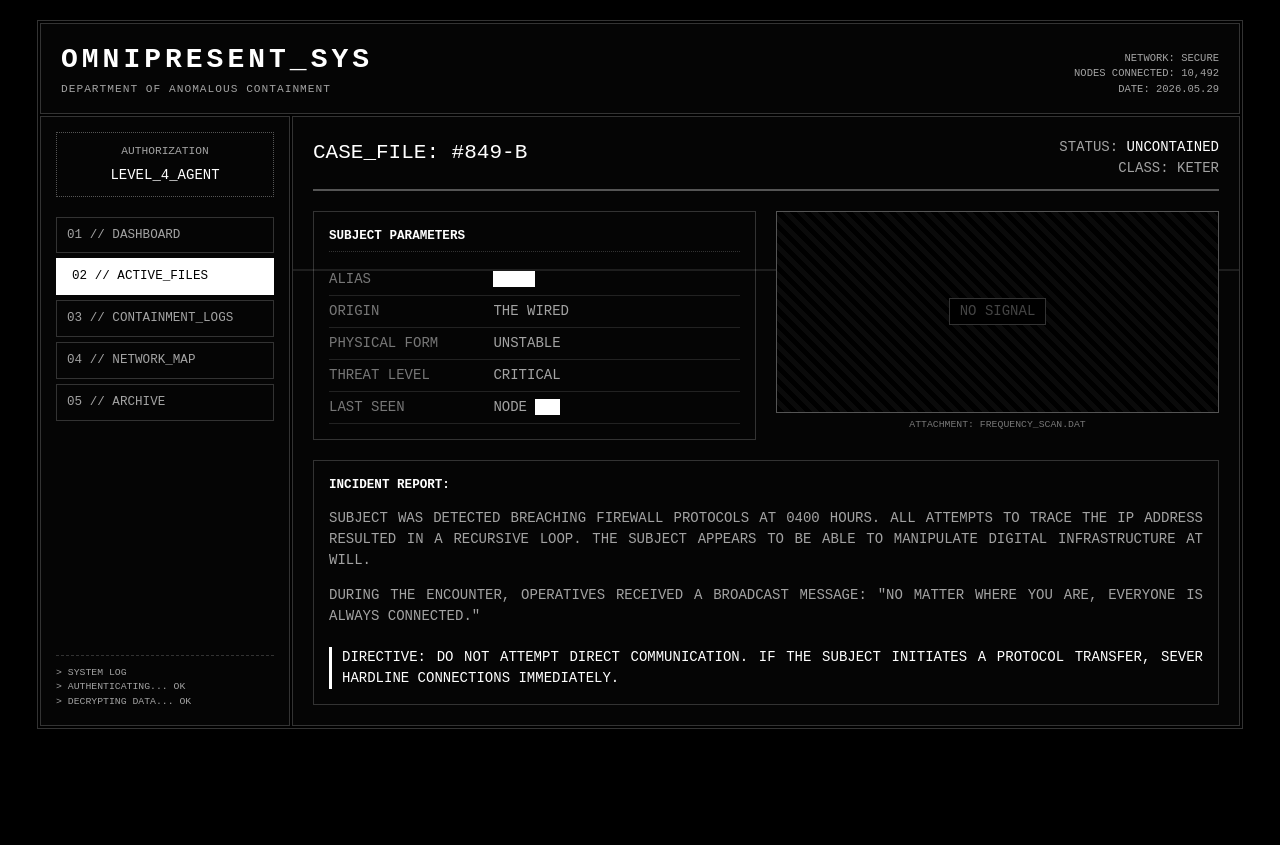
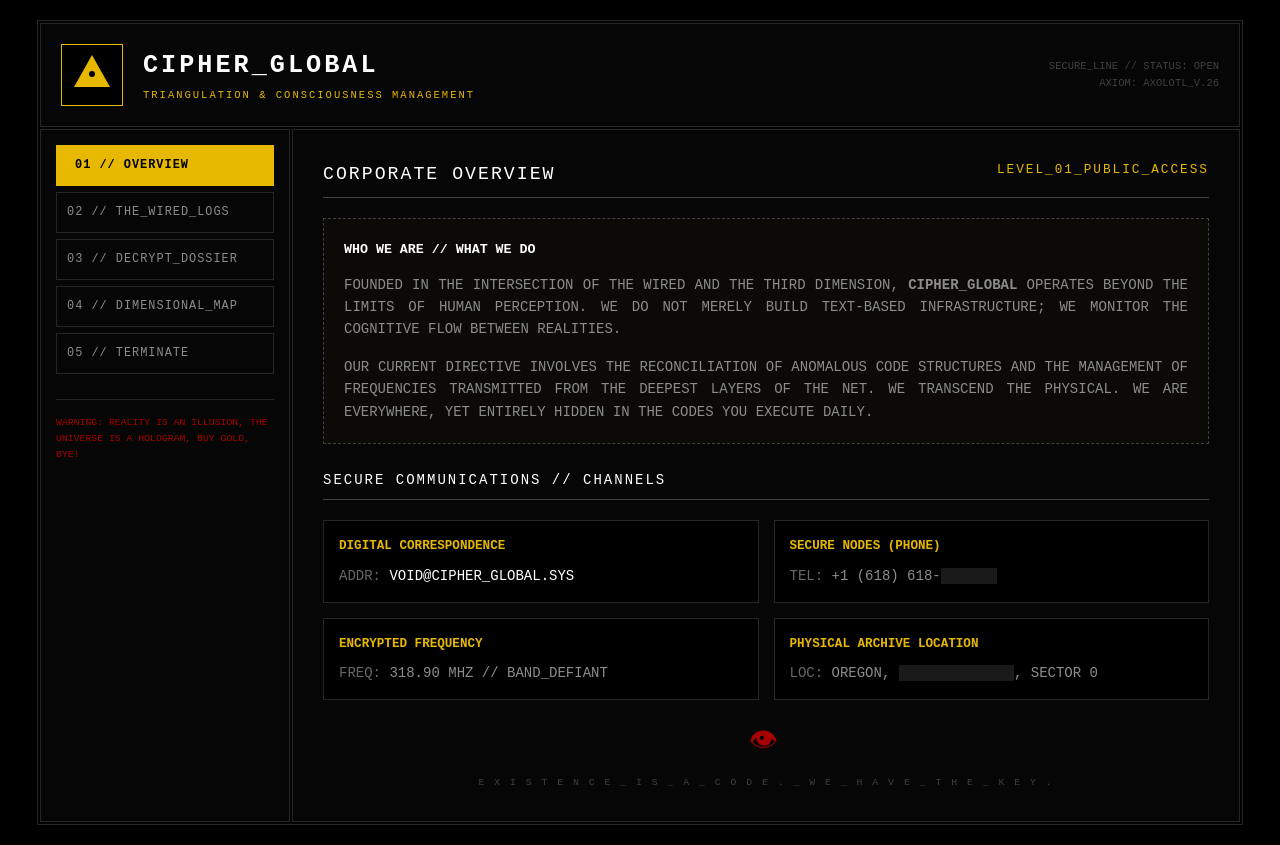
Before and after one commit to AL-sadperson/Deemacat.test, a plain HTML site: page index.html in a window 1280 px wide. Before the commit the page ends 800 px from the top, so only its background shows below. Drawn offline with Linux system fonts and the light colour scheme.

Commit message:
Update index.html

```diff
--- a/index.html
+++ b/index.html
@@ -3,17 +3,18 @@
 <head>
     <meta charset="UTF-8">
     <meta name="viewport" content="width=device-width, initial-scale=1.0">
-    <title>AGENCY // TERMINAL OS</title>
+    <title>THE CIPHER CORPORATION // MAIN TERMINAL</title>
     <style>
-        /* إعدادات الألوان (مطابقة لأسلوب Lain: أسود، رمادي، أبيض) */
+        /* دمج ألوان Lain المظلمة مع ثيم غرافيتي فولز / بيل شيفير (أسود، أصفر ذهبي، أحمر دموي) */
         :root {
             --bg-color: #000000;
-            --panel-bg: #050505;
-            --text-main: #a3a3a3;
-            --text-bright: #ffffff;
-            --border-color: #333333;
-            --border-light: #555555;
-            --accent-red: #8a0303; /* لون أحمر داكن جداً للمسات السرية */
+            --panel-bg: #060606;
+            --text-main: #8c8c8c;
+            --text-bright: #e6b800; /* أصفر ذهبي خاص بـ Bill Cipher */
+            --text-white: #ffffff;
+            --border-color: #262626;
+            --border-light: #404040;
+            --accent-red: #a80000; /* أحمر دموي للتحذيرات والأختام */
         }
 
         body {
@@ -24,262 +25,234 @@
             padding: 20px;
             font-size: 14px;
             text-transform: uppercase;
-            line-height: 1.5;
+            line-height: 1.6;
         }
 
         ::selection {
             background: var(--text-bright);
-            color: var(--bg-color);
+            color: #000;
         }
 
-        /* الهيكل الأساسي للصفحة */
+        /* حاوية النظام الأساسية */
         .system-container {
             max-width: 1200px;
             margin: 0 auto;
             border: 1px solid var(--border-color);
             padding: 2px;
+            background: #020202;
         }
 
-        /* الترويسة العلوية للشركة */
+        /* الترويسة العلوية للمنظمة */
         header {
             border: 1px solid var(--border-color);
-            padding: 15px 20px;
+            padding: 20px;
             margin-bottom: 2px;
             display: flex;
             justify-content: space-between;
-            align-items: flex-end;
+            align-items: center;
             background: var(--panel-bg);
+        }
+
+        .header-logo-area {
+            display: flex;
+            align-items: center;
+            gap: 20px;
+        }
+
+        /* شعار الشركة (مستوحى من بيل شيفير والرموز الهندسية) */
+        .company-logo {
+            width: 60px;
+            height: 60px;
+            border: 1px solid var(--text-bright);
+            position: relative;
+            display: flex;
+            align-items: center;
+            justify-content: center;
+            background: #000;
+        }
+
+        /* رسمة مثلث وهمية داخل الشعار باستخدام CSS */
+        .company-logo::before {
+            content: "";
+            width: 0;
+            height: 0;
+            border-left: 18px solid transparent;
+            border-right: 18px solid transparent;
+            border-bottom: 32px solid var(--text-bright);
+            position: absolute;
+            top: 10px;
+        }
+
+        .company-logo::after {
+            content: "";
+            width: 6px;
+            height: 6px;
+            background: #000;
+            border-radius: 50%;
+            position: absolute;
+            top: 26px;
+            z-index: 2;
         }
 
         .company-title h1 {
             margin: 0;
-            font-size: 2em;
-            color: var(--text-bright);
-            letter-spacing: 4px;
+            font-size: 1.8em;
+            color: var(--text-white);
+            letter-spacing: 3px;
         }
 
         .company-title p {
             margin: 0;
-            font-size: 0.8em;
-            letter-spacing: 1px;
+            font-size: 0.75em;
+            letter-spacing: 2px;
+            color: var(--text-bright);
         }
 
-        .sys-info {
-            text-align: right;
-            font-size: 0.75em;
-        }
-
-        /* تقسيم الشاشة: قائمة جانبية + منطقة عرض الملفات */
+        /* تقسيم الشاشة المتجاوب */
         .layout-grid {
             display: grid;
             grid-template-columns: 250px 1fr;
             gap: 2px;
         }
 
-        /* -------------------------------------- */
-        /* القائمة الجانبية (الأزرار والتفاعل) */
-        /* -------------------------------------- */
+        /* القائمة الجانبية التفاعلية */
         .sidebar {
             border: 1px solid var(--border-color);
             background: var(--panel-bg);
             padding: 15px;
             display: flex;
             flex-direction: column;
-            gap: 20px;
+            gap: 25px;
         }
 
-        .profile-box {
-            border: 1px dotted var(--border-light);
-            padding: 10px;
-            text-align: center;
-        }
-
-        .profile-box img {
-            width: 100%;
-            border: 1px solid var(--border-color);
-            margin-bottom: 10px;
-            filter: grayscale(100%) contrast(1.5);
+        .nav-menu {
+            display: flex;
+            flex-direction: column;
+            gap: 6px;
         }
 
         /* الأزرار التفاعلية */
-        .nav-menu {
-            display: flex;
-            flex-direction: column;
-            gap: 5px;
-        }
-
         .nav-btn {
             background: transparent;
             color: var(--text-main);
             border: 1px solid var(--border-color);
-            padding: 8px 10px;
+            padding: 10px;
             text-align: left;
             font-family: inherit;
-            font-size: 0.9em;
+            font-size: 0.85em;
             cursor: pointer;
             transition: all 0.2s ease;
             text-decoration: none;
             display: block;
+            letter-spacing: 1px;
         }
 
         .nav-btn:hover, .nav-btn.active {
             background: var(--text-bright);
-            color: var(--bg-color);
+            color: #000;
             border-color: var(--text-bright);
-            padding-left: 15px; /* حركة بسيطة لليمين عند الـ Hover */
+            font-weight: bold;
+            padding-left: 18px;
         }
 
-        .status-box {
-            margin-top: auto;
-            border-top: 1px dashed var(--border-color);
-            padding-top: 10px;
-            font-size: 0.7em;
-        }
-
-        /* -------------------------------------- */
-        /* منطقة عرض الملف الرقمي (Digital Dossier)*/
-        /* -------------------------------------- */
+        /* منطقة المحتوى والتعريف بالشركة */
         .main-content {
             border: 1px solid var(--border-color);
             background: var(--panel-bg);
-            padding: 20px;
+            padding: 30px;
             position: relative;
         }
 
-        /* تأثير الخط الوامض (لمسة إضافية للنظام) */
-        .scanline {
-            position: absolute;
-            top: 0;
-            left: 0;
-            width: 100%;
-            height: 2px;
-            background: rgba(255, 255, 255, 0.1);
-            animation: scan 4s linear infinite;
-            pointer-events: none;
-        }
-
-        @keyframes scan {
-            0% { top: 0; }
-            100% { top: 100%; }
-        }
-
-        .file-header {
-            border-bottom: 2px solid var(--border-light);
-            padding-bottom: 10px;
+        .section-title {
+            font-size: 1.3em;
+            color: var(--text-white);
+            border-bottom: 1px solid var(--border-light);
+            padding-bottom: 8px;
+            margin-top: 0;
             margin-bottom: 20px;
+            letter-spacing: 2px;
             display: flex;
             justify-content: space-between;
         }
 
-        .file-id {
-            font-size: 1.5em;
+        /* كتل التعريف والبيانات */
+        .manifesto-box {
+            border: 1px dashed var(--border-light);
+            padding: 20px;
+            margin-bottom: 25px;
+            background: rgba(230, 184, 0, 0.02); /* خلفية صفراء خفيفة جداً */
+        }
+
+        .manifesto-box p {
+            margin: 0 0 15px 0;
+            text-align: justify;
+        }
+
+        .manifesto-box p:last-child {
+            margin-bottom: 0;
+        }
+
+        /* طرق التواصل المشفرة */
+        .contact-grid {
+            display: grid;
+            grid-template-columns: 1fr 1fr;
+            gap: 15px;
+        }
+
+        .contact-card {
+            border: 1px solid var(--border-color);
+            padding: 15px;
+            background: #000;
+        }
+
+        .contact-card h4 {
+            margin: 0 0 8px 0;
+            color: var(--text-bright);
+            font-size: 0.9em;
+        }
+
+        .contact-card a {
+            color: var(--text-white);
+            text-decoration: none;
+        }
+
+        .contact-card a:hover {
+            text-decoration: underline;
             color: var(--text-bright);
         }
 
-        /* شبكة البيانات داخل الملف */
-        .data-grid {
-            display: grid;
-            grid-template-columns: 1fr 1fr;
-            gap: 20px;
-            margin-bottom: 20px;
-        }
-
-        .data-box {
-            border: 1px solid var(--border-color);
-            padding: 15px;
-        }
-
-        .data-box h3 {
-            margin-top: 0;
-            border-bottom: 1px dotted var(--border-color);
-            padding-bottom: 5px;
-            font-size: 0.9em;
-            color: var(--text-bright);
-        }
-
-        .data-table {
-            width: 100%;
-            border-collapse: collapse;
-        }
-
-        .data-table td {
-            padding: 5px 0;
-            border-bottom: 1px solid #222;
-        }
-
-        .data-table td:first-child {
-            color: #777;
-            width: 40%;
-        }
-
-        /* حاوية الصورة المرفقة بالملف */
-        .media-container {
-            border: 1px solid var(--border-light);
-            height: 200px;
-            display: flex;
-            align-items: center;
-            justify-content: center;
-            background: repeating-linear-gradient(
-                45deg,
-                #000,
-                #000 5px,
-                #0a0a0a 5px,
-                #0a0a0a 10px
-            );
-            color: #444;
-            position: relative;
-        }
-
-        .media-container::after {
-            content: "NO SIGNAL";
-            position: absolute;
-            background: #000;
-            padding: 2px 10px;
-            border: 1px solid #333;
-        }
-
-        /* النص المحذوف/المشفر */
-        .redacted {
-            background-color: var(--text-bright);
-            color: var(--text-bright);
-            padding: 0 4px;
+        /* الختم والتحذير (لمسة Book of Bill) */
+        .redacted-bar {
+            background: #1a1a1a;
+            color: #1a1a1a;
+            padding: 0 3px;
             user-select: none;
         }
 
-        .redacted:hover {
-            background-color: var(--accent-red);
-            color: var(--accent-red);
+        .redacted-bar:hover {
+            background: var(--accent-red);
+            color: var(--text-white);
         }
 
-        /* قسم النص التفصيلي */
-        .file-log {
-            border: 1px solid var(--border-color);
-            padding: 15px;
-            text-align: justify;
-        }
-
-        .file-log p {
-            margin-top: 0;
-        }
-
-        .warning-text {
-            color: var(--text-bright);
-            border-left: 3px solid var(--text-bright);
-            padding-left: 10px;
-            margin-top: 20px;
+        .eye-icon {
+            text-align: center;
+            font-size: 2em;
+            color: var(--accent-red);
+            margin: 20px 0 10px 0;
+            letter-spacing: 5px;
         }
 
         @media (max-width: 800px) {
             .layout-grid {
                 grid-template-columns: 1fr;
             }
-            .data-grid {
+            .contact-grid {
                 grid-template-columns: 1fr;
             }
             header {
                 flex-direction: column;
                 align-items: flex-start;
-                gap: 10px;
+                gap: 15px;
             }
         }
     </style>
@@ -289,102 +262,81 @@
     <div class="system-container">
 
         <header>
-            <div class="company-title">
-                <h1>OMNIPRESENT_SYS</h1>
-                <p>DEPARTMENT OF ANOMALOUS CONTAINMENT</p>
+            <div class="header-logo-area">
+                <div class="company-logo" title="WE ARE WATCHING"></div>
+                <div class="company-title">
+                    <h1>CIPHER_GLOBAL</h1>
+                    <p>TRIANGULATION & CONSCIOUSNESS MANAGEMENT</p>
+                </div>
             </div>
-            <div class="sys-info">
-                NETWORK: SECURE<br>
-                NODES CONNECTED: 10,492<br>
-                DATE: 2026.05.29
+            <div style="text-align: right; font-size: 0.75em; color: var(--border-light);">
+                SECURE_LINE // STATUS: OPEN<br>
+                AXIOM: AXOLOTL_V.26
             </div>
         </header>
 
         <div class="layout-grid">
 
             <aside class="sidebar">
-                <div class="profile-box">
-                    <div style="font-size: 0.8em; margin-bottom: 5px;">AUTHORIZATION</div>
-                    <div style="color: var(--text-bright);">LEVEL_4_AGENT</div>
-                </div>
-
                 <nav class="nav-menu">
-                    <a href="#" class="nav-btn">01 // DASHBOARD</a>
-                    <a href="#" class="nav-btn active">02 // ACTIVE_FILES</a>
-                    <a href="#" class="nav-btn">03 // CONTAINMENT_LOGS</a>
-                    <a href="#" class="nav-btn">04 // NETWORK_MAP</a>
-                    <a href="#" class="nav-btn">05 // ARCHIVE</a>
+                    <a href="#" class="nav-btn active">01 // OVERVIEW</a>
+                    <a href="#" class="nav-btn">02 // THE_WIRED_LOGS</a>
+                    <a href="#" class="nav-btn">03 // DECRYPT_DOSSIER</a>
+                    <a href="#" class="nav-btn">04 // DIMENSIONAL_MAP</a>
+                    <a href="#" class="nav-btn">05 // TERMINATE</a>
                 </nav>
 
-                <div class="status-box">
-                    > SYSTEM LOG<br>
-                    > AUTHENTICATING... OK<br>
-                    > DECRYPTING DATA... OK
+                <div style="font-size: 0.7em; border-top: 1px solid var(--border-color); padding-top: 15px; color: var(--accent-red);">
+                    WARNING: reality is an illusion, the universe is a hologram, buy gold, bye!
                 </div>
             </aside>
 
             <main class="main-content">
-                <div class="scanline"></div>
 
-                <div class="file-header">
-                    <div class="file-id">CASE_FILE: #849-B</div>
-                    <div style="text-align: right;">
-                        <div>STATUS: <span style="color: var(--text-bright);">UNCONTAINED</span></div>
-                        <div>CLASS: KETER</div>
+                <div class="section-title">
+                    <span>CORPORATE OVERVIEW</span>
+                    <span style="color: var(--text-bright); font-size: 0.7em;">LEVEL_01_PUBLIC_ACCESS</span>
+                </div>
+
+                <div class="manifesto-box">
+                    <h3 style="margin-top: 0; color: var(--text-white); font-size: 0.95em;">WHO WE ARE // WHAT WE DO</h3>
+                    <p>
+                        FOUNDED IN THE INTERSECTION OF THE WIRED AND THE THIRD DIMENSION, <strong>CIPHER_GLOBAL</strong> OPERATES BEYOND THE LIMITS OF HUMAN PERCEPTION. WE DO NOT MERELY BUILD TEXT-BASED INFRASTRUCTURE; WE MONITOR THE COGNITIVE FLOW BETWEEN REALITIES.
+                    </p>
+                    <p>
+                        OUR CURRENT DIRECTIVE INVOLVES THE RECONCILIATION OF ANOMALOUS CODE STRUCTURES AND THE MANAGEMENT OF FREQUENCIES TRANSMITTED FROM THE DEEPEST LAYERS OF THE NET. WE TRANSCEND THE PHYSICAL. WE ARE EVERYWHERE, YET ENTIRELY HIDDEN IN THE CODES YOU EXECUTE DAILY.
+                    </p>
+                </div>
+
+                <div class="section-title" style="font-size: 1em;">
+                    <span>SECURE COMMUNICATIONS // CHANNELS</span>
+                </div>
+
+                <div class="contact-grid">
+                    <div class="contact-card">
+                        <h4>DIGITAL CORRESPONDENCE</h4>
+                        <span style="color: #666;">ADDR:</span> <a href="mailto:void@cipher_global.sys">VOID@CIPHER_GLOBAL.SYS</a>
+                    </div>
+
+                    <div class="contact-card">
+                        <h4>SECURE NODES (PHONE)</h4>
+                        <span style="color: #666;">TEL:</span> +1 (618) 618-<span class="redacted-bar">CIPHER</span>
+                    </div>
+
+                    <div class="contact-card">
+                        <h4>ENCRYPTED FREQUENCY</h4>
+                        <span style="color: #666;">FREQ:</span> 318.90 MHz // BAND_DEFIANT
+                    </div>
+
+                    <div class="contact-card">
+                        <h4>PHYSICAL ARCHIVE LOCATION</h4>
+                        <span style="color: #666;">LOC:</span> OREGON, <span class="redacted-bar">GRAVITY FALLS</span>, SECTOR 0
                     </div>
                 </div>
 
-                <div class="data-grid">
-                    <div class="data-box">
-                        <h3>SUBJECT PARAMETERS</h3>
-                        <table class="data-table">
-                            <tr>
-                                <td>ALIAS</td>
-                                <td><span class="redacted">LAIN</span></td>
-                            </tr>
-                            <tr>
-                                <td>ORIGIN</td>
-                                <td>THE WIRED</td>
-                            </tr>
-                            <tr>
-                                <td>PHYSICAL FORM</td>
-                                <td>UNSTABLE</td>
-                            </tr>
-                            <tr>
-                                <td>THREAT LEVEL</td>
-                                <td>CRITICAL</td>
-                            </tr>
-                            <tr>
-                                <td>LAST SEEN</td>
-                                <td>NODE <span class="redacted">7G</span></td>
-                            </tr>
-                        </table>
-                    </div>
-
-                    <div class="data-box" style="padding: 0; border: none;">
-                        <div class="media-container">
-                            </div>
-                        <div style="font-size: 0.7em; text-align: center; margin-top: 5px; color: #777;">
-                            ATTACHMENT: FREQUENCY_SCAN.DAT
-                        </div>
-                    </div>
-                </div>
-
-                <div class="file-log">
-                    <h3 style="margin-top: 0; color: var(--text-bright); font-size: 0.9em;">INCIDENT REPORT:</h3>
-                    <p>
-                        SUBJECT WAS DETECTED BREACHING FIREWALL PROTOCOLS AT 0400 HOURS.
-                        ALL ATTEMPTS TO TRACE THE IP ADDRESS RESULTED IN A RECURSIVE LOOP.
-                        THE SUBJECT APPEARS TO BE ABLE TO MANIPULATE DIGITAL INFRASTRUCTURE AT WILL.
-                    </p>
-                    <p>
-                        DURING THE ENCOUNTER, OPERATIVES RECEIVED A BROADCAST MESSAGE:
-                        "NO MATTER WHERE YOU ARE, EVERYONE IS ALWAYS CONNECTED."
-                    </p>
-
-                    <div class="warning-text">
-                        DIRECTIVE: DO NOT ATTEMPT DIRECT COMMUNICATION. IF THE SUBJECT INITIATES A PROTOCOL TRANSFER, SEVER HARDLINE CONNECTIONS IMMEDIATELY.
-                    </div>
+                <div class="eye-icon">👁</div>
+                <div style="text-align: center; font-size: 0.7em; color: var(--border-light); letter-spacing: 2px;">
+                    E X I S T E N C E _ I S _ A _ C O D E . _ W E _ H A V E _ T H E _ K E Y .
                 </div>
 
             </main>
```
